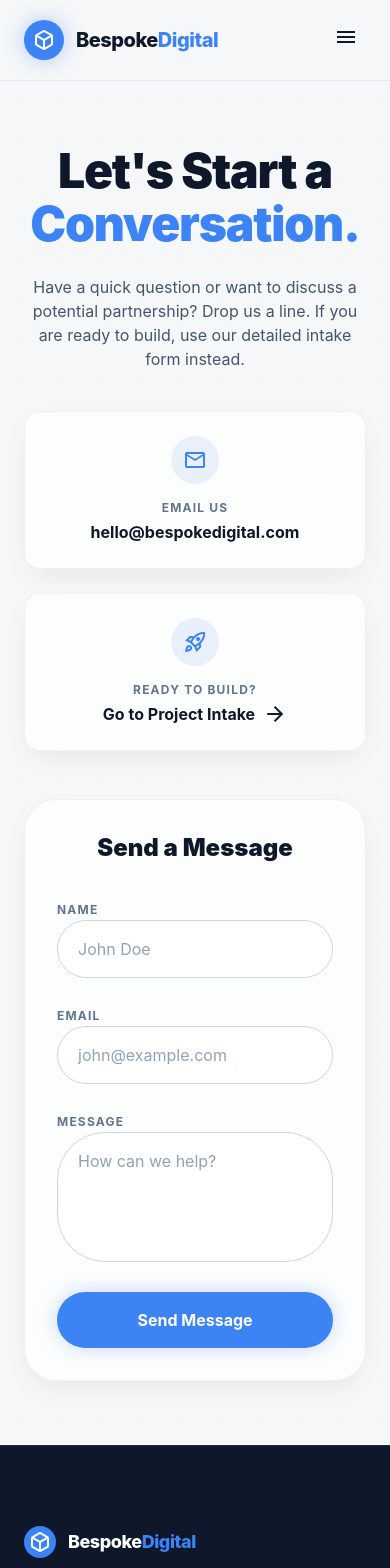
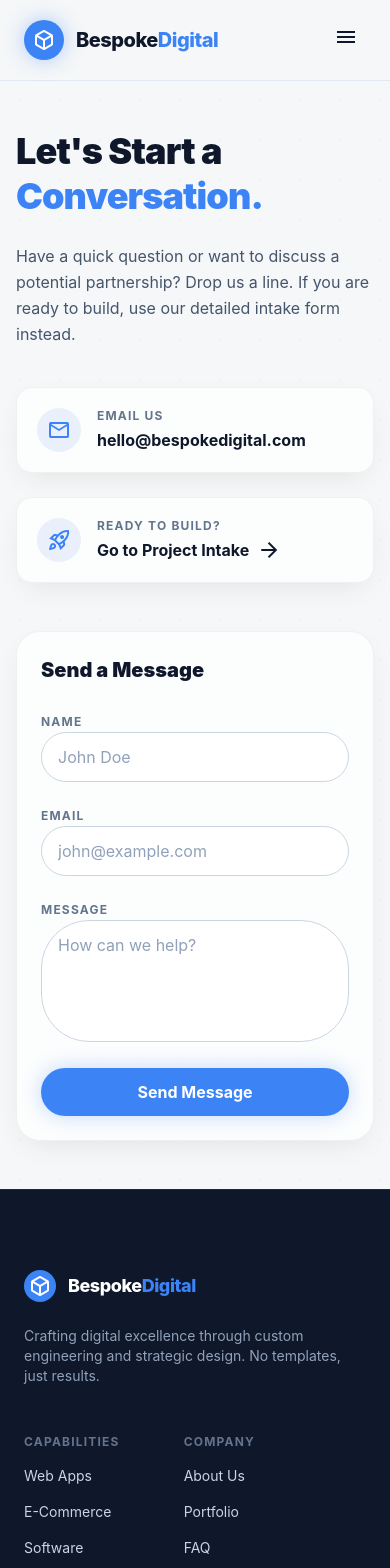
Before and after one commit to dev-oriel/Bespoke-Digital, a React (Vite) app: page /contact in a window 390 px wide. Shown: the top 1568 px of the page. Built offline with nearby package versions, Linux system fonts and the light colour scheme.

Commit message:
modified the contact page to be responsive

```diff
--- a/src/pages/Contact.jsx
+++ b/src/pages/Contact.jsx
@@ -2,49 +2,58 @@ import { Link } from "react-router-dom";
 
 export default function Contact() {
   return (
-    <div className="max-w-7xl mx-auto px-6 py-16 md:py-20 relative z-10">
-      <div className="grid lg:grid-cols-2 gap-12 md:gap-16">
-        <div className="text-center lg:text-left">
-          <h1 className="text-5xl md:text-7xl font-black mb-6 tracking-tight text-slate-900 dark:text-white leading-[1.1]">
+    <div className="w-full">
+      <div className="max-w-7xl mx-auto px-4 sm:px-6 lg:px-8 py-12 sm:py-16 lg:py-24 relative z-10">
+        <div className="grid grid-cols-1 lg:grid-cols-2 gap-12 lg:gap-20 items-start">
+          {/* Left Column */}
+          <div className="flex flex-col justify-center">
+            <h1 className="text-4xl sm:text-5xl md:text-6xl lg:text-7xl font-black mb-6 tracking-tight text-slate-900 dark:text-white leading-tight">
               Let's Start a <span className="text-primary">Conversation.</span>
             </h1>
-          <p className="text-slate-600 dark:text-slate-300 text-base md:text-lg mb-10 md:mb-12 max-w-md mx-auto lg:mx-0">
+
+            <p className="text-slate-600 dark:text-slate-300 text-base sm:text-lg mb-10 max-w-xl leading-relaxed">
               Have a quick question or want to discuss a potential partnership?
               Drop us a line. If you are ready to build, use our detailed intake
               form instead.
             </p>
 
-          <div className="space-y-6 md:space-y-8 flex flex-col items-center lg:items-start">
-            <div className="flex flex-col sm:flex-row items-center sm:text-left gap-4 sm:gap-6 glass-card p-6 rounded-2xl border-slate-200 dark:border-white/5 w-full max-w-md text-center">
-              <div className="size-12 rounded-xl bg-primary/10 flex items-center justify-center text-primary shrink-0">
+            <div className="flex flex-col gap-6 w-full max-w-xl">
+              {/* Email Card */}
+              <div className="glass-card p-5 sm:p-6 rounded-2xl border border-slate-200 dark:border-white/5 flex items-center gap-4 sm:gap-5 w-full">
+                <div className="size-11 sm:size-12 rounded-xl bg-primary/10 flex items-center justify-center text-primary shrink-0">
                   <span className="material-symbols-outlined">mail</span>
                 </div>
-              <div>
+
+                <div className="min-w-0 flex-1">
                   <span className="block text-xs font-bold uppercase tracking-widest text-slate-500 mb-1">
                     Email Us
                   </span>
                   <a
                     href="mailto:hello@bespokedigital.com"
-                  className="text-slate-900 dark:text-white font-bold text-base md:text-lg hover:text-primary transition-colors"
+                    className="block text-slate-900 dark:text-white font-bold text-base sm:text-lg hover:text-primary dark:hover:text-primary transition-colors break-all sm:break-normal"
                   >
                     hello@bespokedigital.com
                   </a>
                 </div>
               </div>
 
-            <div className="flex flex-col sm:flex-row items-center sm:text-left gap-4 sm:gap-6 glass-card p-6 rounded-2xl border-slate-200 dark:border-white/5 w-full max-w-md text-center">
-              <div className="size-12 rounded-xl bg-primary/10 flex items-center justify-center text-primary shrink-0">
-                <span className="material-symbols-outlined">rocket_launch</span>
+              {/* Intake Card */}
+              <div className="glass-card p-5 sm:p-6 rounded-2xl border border-slate-200 dark:border-white/5 flex items-center gap-4 sm:gap-5 w-full">
+                <div className="size-11 sm:size-12 rounded-xl bg-primary/10 flex items-center justify-center text-primary shrink-0">
+                  <span className="material-symbols-outlined">
+                    rocket_launch
+                  </span>
                 </div>
-              <div>
+
+                <div className="min-w-0 flex-1">
                   <span className="block text-xs font-bold uppercase tracking-widest text-slate-500 mb-1">
                     Ready to build?
                   </span>
                   <Link
                     to="/start"
-                  className="text-slate-900 dark:text-white font-bold text-base md:text-lg hover:text-primary transition-colors flex items-center justify-center sm:justify-start gap-2"
+                    className="flex items-center gap-2 text-slate-900 dark:text-white font-bold text-base sm:text-lg hover:text-primary dark:hover:text-primary transition-colors"
                   >
-                  Go to Project Intake{" "}
+                    Go to Project Intake
                     <span className="material-symbols-outlined text-sm">
                       arrow_forward
                     </span>
@@ -54,48 +63,53 @@ export default function Contact() {
             </div>
           </div>
 
-        {/* Quick Contact Form */}
-        <div className="glass-card p-8 md:p-10 rounded-[2rem] w-full max-w-lg mx-auto lg:mx-0">
-          <h3 className="text-2xl font-black text-slate-900 dark:text-white mb-8 text-center md:text-left">
+          {/* Right Column */}
+          <div className="glass-card p-6 sm:p-8 lg:p-10 rounded-3xl w-full">
+            <h3 className="text-xl sm:text-2xl font-black text-slate-900 dark:text-white mb-6 sm:mb-8">
               Send a Message
             </h3>
-          <form className="space-y-6" onSubmit={(e) => e.preventDefault()}>
+
+            <form className="space-y-5" onSubmit={(e) => e.preventDefault()}>
               <div className="space-y-2">
                 <label className="text-xs font-bold uppercase tracking-widest text-slate-500 dark:text-slate-400">
                   Name
                 </label>
                 <input
                   type="text"
-                className="w-full bg-white dark:bg-slate-900/50 border border-slate-300 dark:border-slate-700 focus:border-primary focus:ring-1 focus:ring-primary rounded-xl px-5 py-4 text-slate-900 dark:text-white outline-none transition-all placeholder-slate-400"
+                  className="w-full bg-white dark:bg-slate-900/50 border border-slate-300 dark:border-slate-700 focus:border-primary focus:ring-1 focus:ring-primary rounded-xl px-4 sm:px-5 py-3 sm:py-4 text-slate-900 dark:text-white outline-none transition-all placeholder-slate-400 dark:placeholder-slate-500"
                   placeholder="John Doe"
                 />
               </div>
+
               <div className="space-y-2">
                 <label className="text-xs font-bold uppercase tracking-widest text-slate-500 dark:text-slate-400">
                   Email
                 </label>
                 <input
                   type="email"
-                className="w-full bg-white dark:bg-slate-900/50 border border-slate-300 dark:border-slate-700 focus:border-primary focus:ring-1 focus:ring-primary rounded-xl px-5 py-4 text-slate-900 dark:text-white outline-none transition-all placeholder-slate-400"
+                  className="w-full bg-white dark:bg-slate-900/50 border border-slate-300 dark:border-slate-700 focus:border-primary focus:ring-1 focus:ring-primary rounded-xl px-4 sm:px-5 py-3 sm:py-4 text-slate-900 dark:text-white outline-none transition-all placeholder-slate-400 dark:placeholder-slate-500"
                   placeholder="john@example.com"
                 />
               </div>
+
               <div className="space-y-2">
                 <label className="text-xs font-bold uppercase tracking-widest text-slate-500 dark:text-slate-400">
                   Message
                 </label>
                 <textarea
                   rows="4"
-                className="w-full bg-white dark:bg-slate-900/50 border border-slate-300 dark:border-slate-700 focus:border-primary focus:ring-1 focus:ring-primary rounded-xl px-5 py-4 text-slate-900 dark:text-white outline-none transition-all resize-none placeholder-slate-400"
+                  className="w-full bg-white dark:bg-slate-900/50 border border-slate-300 dark:border-slate-700 focus:border-primary focus:ring-1 focus:ring-primary rounded-xl px-4 sm:px-5 py-3 sm:py-4 text-slate-900 dark:text-white outline-none transition-all resize-none placeholder-slate-400 dark:placeholder-slate-500"
                   placeholder="How can we help?"
                 ></textarea>
               </div>
-            <button className="w-full bg-primary text-white py-4 rounded-full font-bold shadow-[0_0_20px_rgba(60,131,246,0.3)] hover:scale-[1.02] transition-transform">
+
+              <button className="w-full bg-primary text-white py-3 sm:py-4 rounded-full font-bold shadow-[0_0_20px_rgba(60,131,246,0.3)] hover:scale-[1.02] transition-transform">
                 Send Message
               </button>
             </form>
           </div>
         </div>
       </div>
+    </div>
   );
 }
```
Lines whose indentation alone changed are shown as unchanged.
